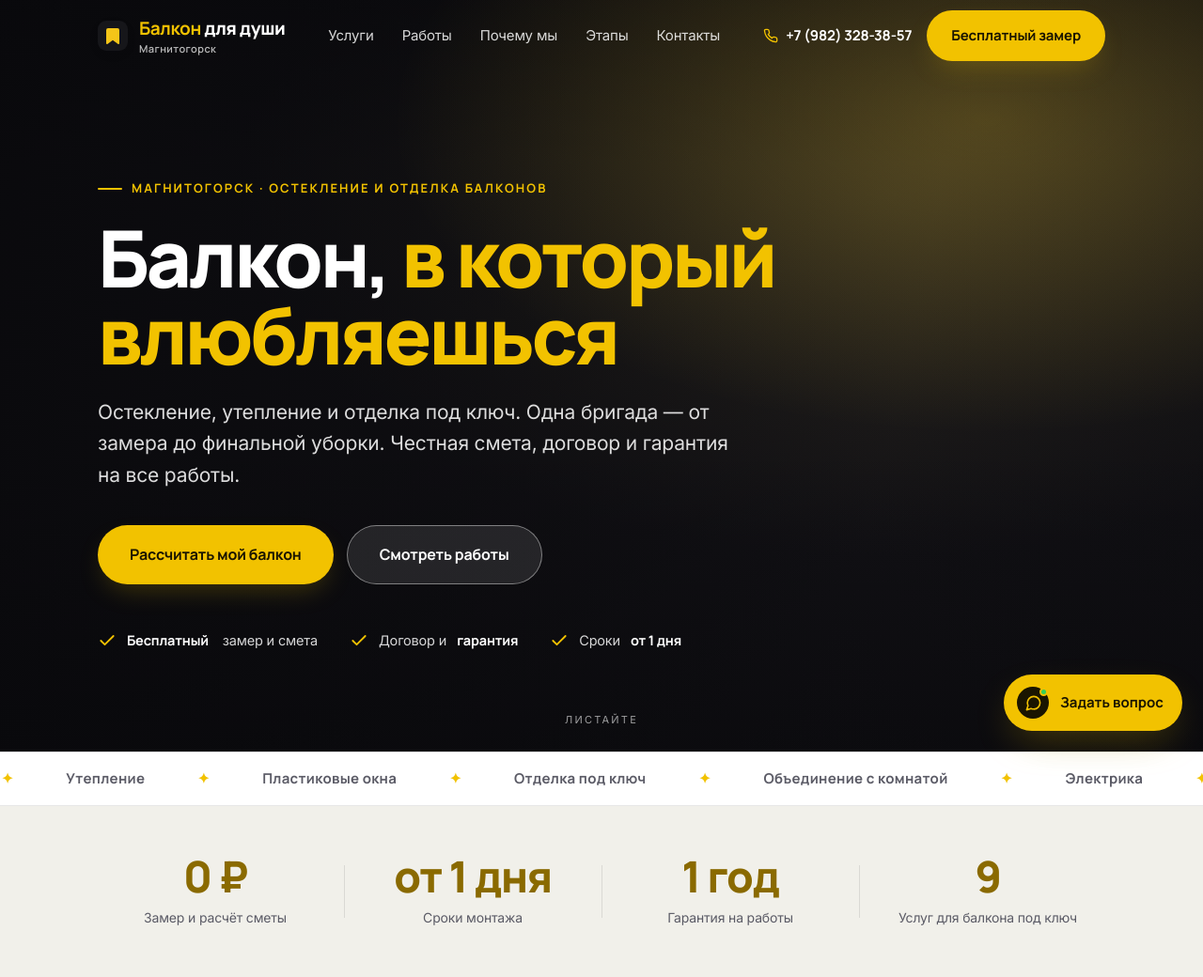
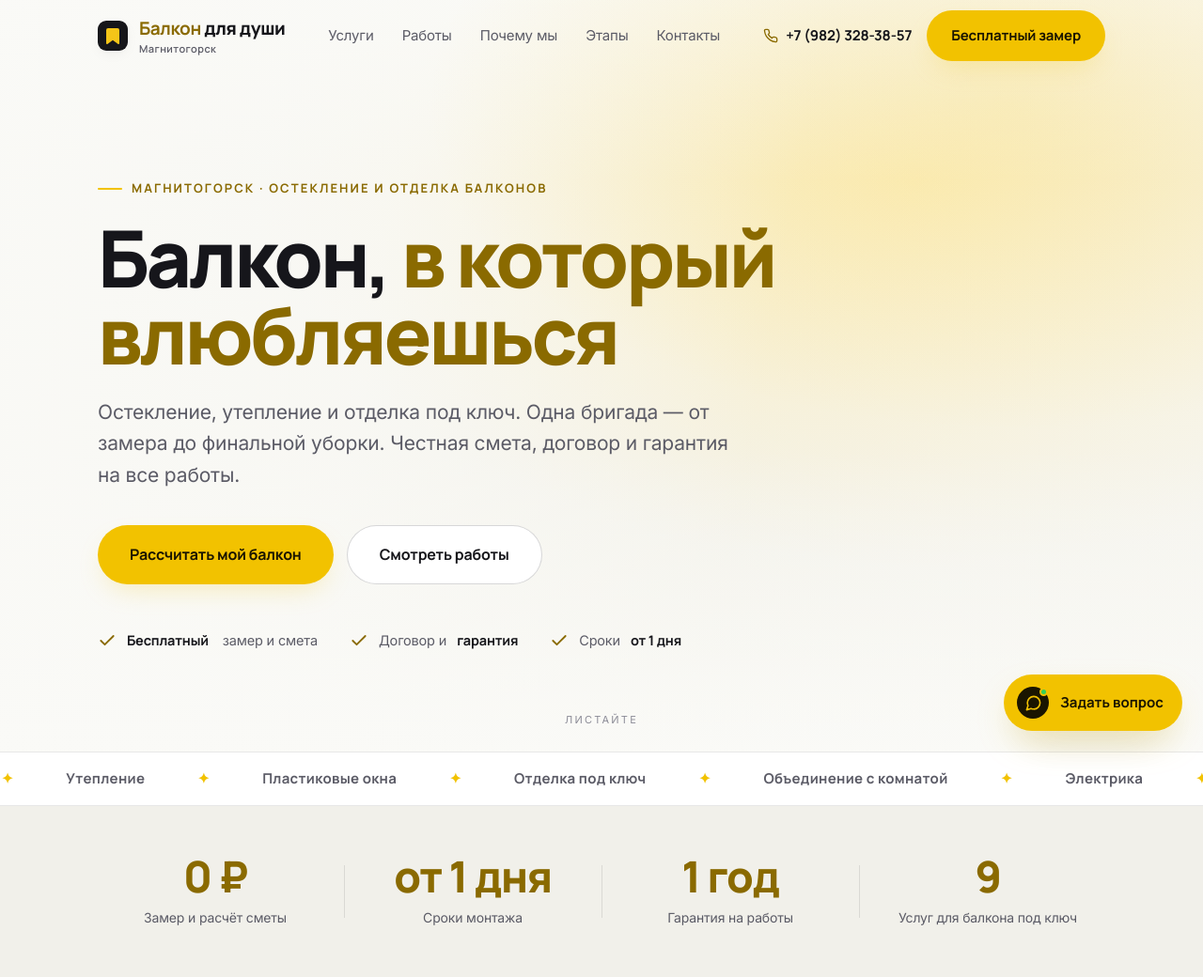
Before and after one commit to satoaya468-maker/-, a web app: file balkon-dlya-dushi.html in a window 1280 px wide. Shown: the top 1040 px of the page at 94% size. Run offline with its HTML, style and script files only (its server is not run), Linux system fonts and the light colour scheme.

Commit message:
Make hero light again with animated video background
- Hero keeps the full-screen animated video, but now uses a light (white)
  veil instead of a dark scrim, with dark text and gold accents — matches the
  light theme. Video is brightened and shows through on the lighter right side.
- Revert nav to dark text (light hero no longer needs white nav text)
- Rebuild standalone

Co-Authored-By: Claude Opus 4.8 <noreply@anthropic.com>
Claude-Session: https://claude.ai/code/session_0144cTbk2zQh5rNmtdk2BFp2

```diff
--- a/balkon-dlya-dushi.html
+++ b/balkon-dlya-dushi.html
@@ -146,16 +146,6 @@ button { font: inherit; cursor: pointer; border: none; background: none; color:
   border-bottom-color: var(--line);
   box-shadow: var(--shadow-sm);
 }
-/* transparent nav over the dark hero → light text */
-.nav:not(.is-stuck) .brand { color: #fff; }
-.nav:not(.is-stuck) .brand__name b { color: var(--gold); }
-.nav:not(.is-stuck) .brand__name span { color: rgba(255,255,255,.72); }
-.nav:not(.is-stuck) .nav__links a { color: rgba(255,255,255,.84); }
-.nav:not(.is-stuck) .nav__links a:hover { color: #fff; }
-.nav:not(.is-stuck) .nav__phone { color: #fff; }
-.nav:not(.is-stuck) .nav__phone svg { color: var(--gold); }
-.nav:not(.is-stuck) .nav__burger { border-color: rgba(255,255,255,.42); background: rgba(255,255,255,.08); }
-.nav:not(.is-stuck) .nav__burger span, .nav:not(.is-stuck) .nav__burger::before, .nav:not(.is-stuck) .nav__burger::after { background: #fff; }
 .nav__inner { display: flex; align-items: center; justify-content: space-between; gap: 20px; height: 76px; }
 .brand { display: inline-flex; align-items: center; gap: 12px; font-family: var(--font-display); font-weight: 800; font-size: 19px; letter-spacing: -.02em; }
 .brand__mark { width: 32px; height: 32px; flex: none; border-radius: 9px; box-shadow: var(--shadow-sm); }
@@ -183,36 +173,34 @@ body.menu-open .nav__burger span { opacity: 0; }
 body.menu-open .nav__burger::before { transform: translateY(6px) rotate(45deg); }
 body.menu-open .nav__burger::after { transform: translateY(-6px) rotate(-45deg); }
 
-/* ---------- hero (full-bg animation) ---------- */
+/* ---------- hero (full-bg animation, светлый) ---------- */
 .hero { position: relative; min-height: 100svh; display: flex; align-items: center; overflow: hidden; padding-top: 76px; }
 .hero__bg { position: absolute; inset: 0; z-index: 0; }
-.hero__bg video, .hero__bg img { width: 100%; height: 100%; object-fit: cover; }
-.hero__media-fallback { position: absolute; inset: 0; background: radial-gradient(85% 75% at 74% 26%, #2c2820, #131216 64%); }
+.hero__bg video, .hero__bg img { width: 100%; height: 100%; object-fit: cover; filter: brightness(1.12) saturate(1.05); }
+.hero__media-fallback { position: absolute; inset: 0; background: radial-gradient(85% 80% at 76% 24%, #FCE9A6, #F0EEE4 64%); }
 .hero__bg::after {
   content: ""; position: absolute; inset: 0;
   background:
-    radial-gradient(95% 80% at 82% 16%, rgba(246,201,43,.24), transparent 52%),
-    linear-gradient(102deg, rgba(8,8,11,.85) 0%, rgba(8,8,11,.5) 40%, rgba(8,8,11,.12) 72%, rgba(8,8,11,.34) 100%),
-    linear-gradient(180deg, rgba(8,8,11,.5) 0%, transparent 22%, transparent 60%, rgba(8,8,11,.6) 100%);
+    radial-gradient(90% 80% at 84% 14%, rgba(246,201,43,.20), transparent 54%),
+    linear-gradient(100deg, rgba(250,250,247,.95) 0%, rgba(250,250,247,.8) 32%, rgba(250,250,247,.34) 62%, rgba(250,250,247,.55) 100%),
+    linear-gradient(180deg, rgba(250,250,247,.8) 0%, transparent 24%, transparent 60%, var(--bg) 100%);
 }
-.hero__inner { position: relative; z-index: 2; width: 100%; color: #fff; padding-block: clamp(40px, 6vw, 80px); }
-.hero .eyebrow { color: var(--gold); }
+.hero__inner { position: relative; z-index: 2; width: 100%; color: var(--text); padding-block: clamp(40px, 6vw, 80px); }
+.hero .eyebrow { color: var(--gold-ink); }
 .hero__eyebrow { margin-bottom: 22px; }
 .hero h1 {
-  font-family: var(--font-display); font-weight: 800; color: #fff;
+  font-family: var(--font-display); font-weight: 800; color: var(--text);
   font-size: clamp(40px, 7vw, 84px); line-height: .98; letter-spacing: -.04em; max-width: 16ch;
 }
-.hero h1 em { font-style: normal; color: var(--gold); }
-.hero__lead { margin-top: 24px; font-size: clamp(17px, 2.2vw, 21px); color: rgba(255,255,255,.86); max-width: 52ch; }
+.hero h1 em { font-style: normal; color: var(--gold-ink); }
+.hero__lead { margin-top: 24px; font-size: clamp(17px, 2.2vw, 21px); color: var(--muted); max-width: 52ch; }
 .hero__actions { margin-top: 36px; display: flex; flex-wrap: wrap; gap: 14px; }
-.hero__actions .btn--ghost { background: rgba(255,255,255,.1); border-color: rgba(255,255,255,.42); color: #fff; }
-.hero__actions .btn--ghost:hover { background: rgba(255,255,255,.18); border-color: #fff; color: #fff; }
 .hero__trust { margin-top: 48px; display: flex; flex-wrap: wrap; gap: 14px 34px; }
-.hero__trust li { display: flex; align-items: center; gap: 11px; color: rgba(255,255,255,.84); font-size: 14.5px; }
-.hero__trust b { color: #fff; font-family: var(--font-display); font-weight: 700; }
-.hero__trust svg { width: 20px; height: 20px; color: var(--gold); flex: none; }
-.scrolldown { position: absolute; left: 50%; bottom: 24px; transform: translateX(-50%); z-index: 3; display: flex; flex-direction: column; align-items: center; gap: 8px; color: rgba(255,255,255,.6); font-size: 11px; letter-spacing: .2em; text-transform: uppercase; }
-.scrolldown span { width: 1px; height: 36px; background: linear-gradient(var(--gold), transparent); animation: drip 2.2s var(--ease) infinite; }
+.hero__trust li { display: flex; align-items: center; gap: 11px; color: var(--muted); font-size: 14.5px; }
+.hero__trust b { color: var(--text); font-family: var(--font-display); font-weight: 700; }
+.hero__trust svg { width: 20px; height: 20px; color: var(--gold-ink); flex: none; }
+.scrolldown { position: absolute; left: 50%; bottom: 24px; transform: translateX(-50%); z-index: 3; display: flex; flex-direction: column; align-items: center; gap: 8px; color: var(--muted-2); font-size: 11px; letter-spacing: .2em; text-transform: uppercase; }
+.scrolldown span { width: 1px; height: 36px; background: linear-gradient(var(--gold-ink), transparent); animation: drip 2.2s var(--ease) infinite; }
 @keyframes drip { 0% { transform: scaleY(0); transform-origin: top; } 45% { transform: scaleY(1); transform-origin: top; } 55% { transform: scaleY(1); transform-origin: bottom; } 100% { transform: scaleY(0); transform-origin: bottom; } }
 
 /* ---------- marquee ---------- */
```
Also changed, not shown: css/style.css (+16 -28 lines).
